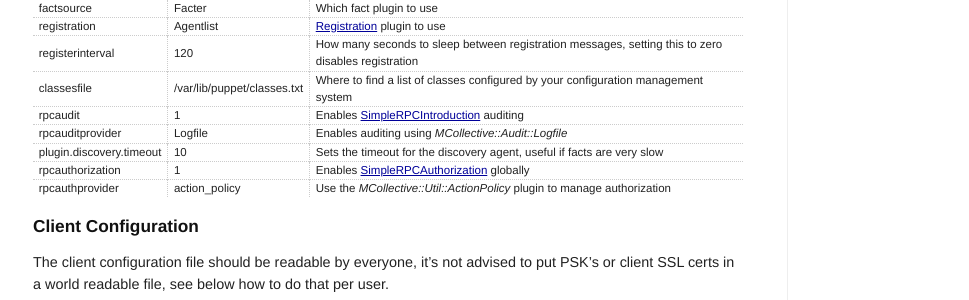
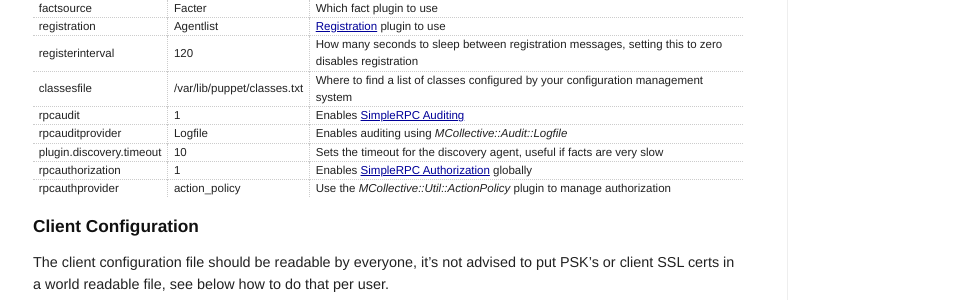
Before and after one commit to choria-legacy/marionette-collective, a Jekyll site: the page built from website/reference/basic/configuration.md, in a window 1280 px wide. Shown: the part 949-1249 px from the top of the page, without its empty margins (132-1101 px from the left). Built offline with Jekyll 4.4.1, drawn with Linux system fonts in a browser that asks for light colours; comment, search, counter and statistics services are not loaded.

Commit message:
Issue 119 - Create TOCs and use Maruku tables
Remove some unneeded html in favor of markdown equivs

Signed-off-by: R.I.Pienaar <rip@devco.net>

```diff
--- a/website/reference/basic/configuration.md
+++ b/website/reference/basic/configuration.md
@@ -3,6 +3,11 @@
 title: Configuration Guide
 disqus: true
 ---
+
+[SSLSecurity]: /reference/plugins/security_ssl.html
+[Registration]: /reference/plugins/registration.html
+[Auditing]: /simplerpc/auditing.html
+[Authorization]: /simplerpc/authorization.html
 
 # {{page.title}}
 
@@ -28,8 +33,8 @@
 |keeplogs|10|The amount of logs to keep|
 |max_log_size|10240|Max size in bytes for log files before rotation happens|
 |libdir|/usr/libexec/mcollective|Where to look for plugins|
-|connector|Stomp|Which <em>connector</em> plugin to use for communication|
-|securityprovider|Psk|Which security model to use, see <a href="/reference/plugins/security_ssl.html">SSL Security Plugin</a> for details on configuring SSL|
+|connector|Stomp|Which _connector_ plugin to use for communication|
+|securityprovider|Psk|Which security model to use, see [SSL Security Plugin][SSLSecurity] for details on configuring SSL|
 
 ## Server Configuration
 The server configuration file should be root only readable
@@ -38,14 +43,14 @@
 |---|------|-----------|
 |daemonize|1|Runs the server in the background|
 |factsource|Facter|Which fact plugin to use|
-|registration|Agentlist|<a href="/reference/plugins/registration.html">Registration</a> plugin to use|
+|registration|Agentlist|[Registration] plugin to use|
 |registerinterval|120|How many seconds to sleep between registration messages, setting this to zero disables registration|
 |classesfile|/var/lib/puppet/classes.txt|Where to find a list of classes configured by your configuration management system|
-|rpcaudit|1|Enables <a href="/simplerpc/">SimpleRPCIntroduction</a> auditing|
-|rpcauditprovider|Logfile|Enables auditing using <em>MCollective::Audit::Logfile</em>|
+|rpcaudit|1|Enables [SimpleRPC Auditing][Auditing]|
+|rpcauditprovider|Logfile|Enables auditing using _MCollective::Audit::Logfile_|
 |plugin.discovery.timeout|10|Sets the timeout for the discovery agent, useful if facts are very slow|
-|rpcauthorization|1|Enables <a href="/simplerpc/authorization.html">SimpleRPCAuthorization</a> globally|
-|rpcauthprovider|action_policy|Use the <em>MCollective::Util::ActionPolicy</em> plugin to manage authorization|
+|rpcauthorization|1|Enables [SimpleRPC Authorization][Authorization] globally|
+|rpcauthprovider|action_policy|Use the _MCollective::Util::ActionPolicy_ plugin to manage authorization|
 
 ## Client Configuration
 The client configuration file should be readable by everyone, it's not advised to put PSK's or client SSL certs in a world readable file, see below how to do that per user.
```
Also changed, not shown: website/reference/basic/messageflow.md (+3 -3 lines).
